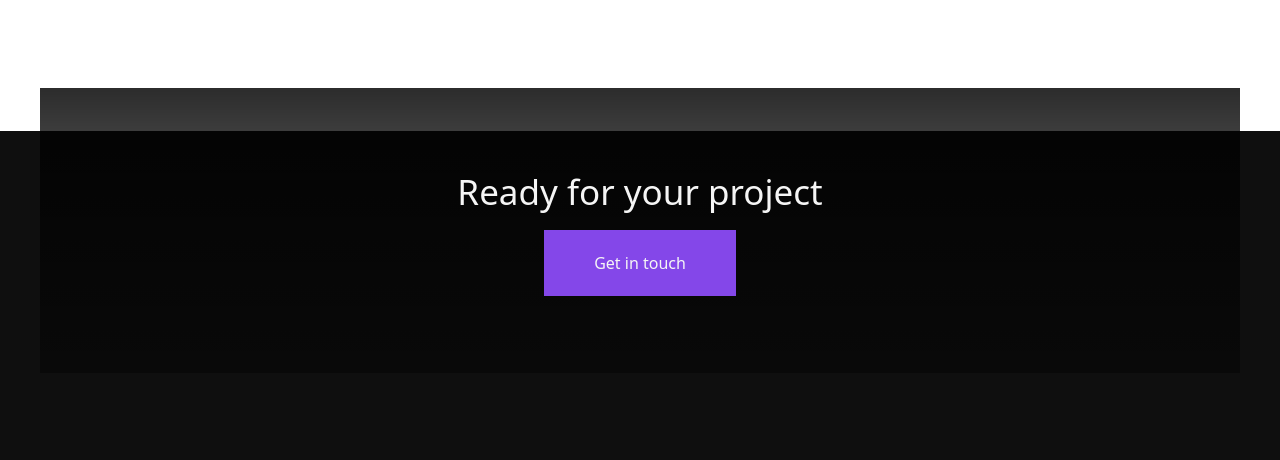
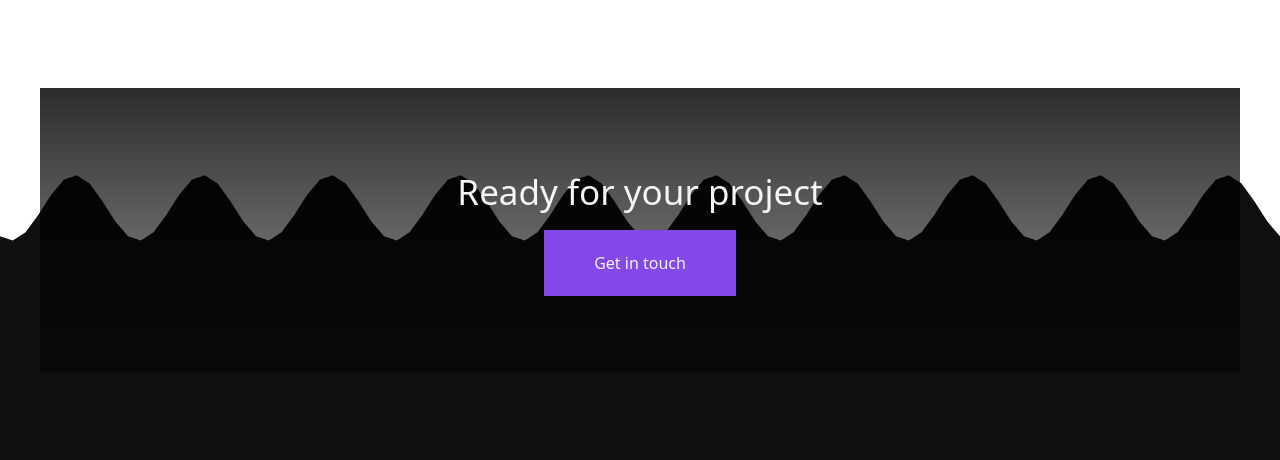
Before and after one commit to khojiakbar63/tailwind-starter, a website: page index.html in a window 1280 px wide. Shown: the part 5780-6240 px from the top of the page. Drawn offline with nearby package versions, Linux system fonts and the light colour scheme.

Commit message:
footer fixed

```diff
--- a/css/loader.css
+++ b/css/loader.css
@@ -1,3 +1,7 @@
+.clip-custom{
+   clip-path: polygon(100% 100%, 0% 100% , 0.00% 10.76%, 1.00% 11.19%, 2.00% 10.35%, 3.00% 8.55%, 4.00% 6.48%, 5.00% 4.93%, 6.00% 4.50%, 7.00% 5.35%, 8.00% 7.15%, 9.00% 9.22%, 10.00% 10.76%, 11.00% 11.19%, 12.00% 10.35%, 13.00% 8.55%, 14.00% 6.48%, 15.00% 4.93%, 16.00% 4.50%, 17.00% 5.35%, 18.00% 7.15%, 19.00% 9.22%, 20.00% 10.76%, 21.00% 11.19%, 22.00% 10.35%, 23.00% 8.55%, 24.00% 6.48%, 25.00% 4.93%, 26.00% 4.50%, 27.00% 5.35%, 28.00% 7.15%, 29.00% 9.22%, 30.00% 10.76%, 31.00% 11.19%, 32.00% 10.35%, 33.00% 8.55%, 34.00% 6.48%, 35.00% 4.93%, 36.00% 4.50%, 37.00% 5.35%, 38.00% 7.15%, 39.00% 9.22%, 40.00% 10.76%, 41.00% 11.19%, 42.00% 10.35%, 43.00% 8.55%, 44.00% 6.48%, 45.00% 4.93%, 46.00% 4.50%, 47.00% 5.35%, 48.00% 7.15%, 49.00% 9.22%, 50.00% 10.76%, 51.00% 11.19%, 52.00% 10.35%, 53.00% 8.55%, 54.00% 6.48%, 55.00% 4.93%, 56.00% 4.50%, 57.00% 5.35%, 58.00% 7.15%, 59.00% 9.22%, 60.00% 10.76%, 61.00% 11.19%, 62.00% 10.35%, 63.00% 8.55%, 64.00% 6.48%, 65.00% 4.93%, 66.00% 4.50%, 67.00% 5.35%, 68.00% 7.15%, 69.00% 9.22%, 70.00% 10.76%, 71.00% 11.19%, 72.00% 10.35%, 73.00% 8.55%, 74.00% 6.48%, 75.00% 4.93%, 76.00% 4.50%, 77.00% 5.35%, 78.00% 7.15%, 79.00% 9.22%, 80.00% 10.76%, 81.00% 11.19%, 82.00% 10.35%, 83.00% 8.55%, 84.00% 6.48%, 85.00% 4.93%, 86.00% 4.50%, 87.00% 5.35%, 88.00% 7.15%, 89.00% 9.22%, 90.00% 10.76%, 91.00% 11.19%, 92.00% 10.35%, 93.00% 8.55%, 94.00% 6.48%, 95.00% 4.93%, 96.00% 4.50%, 97.00% 5.35%, 98.00% 7.15%, 99.00% 9.22%, 100.00% 10.76%);
+}
+
 #loader-head {
    height: 100vh ;
    width: 100% ;
```
Also changed, not shown: 2 other files.
